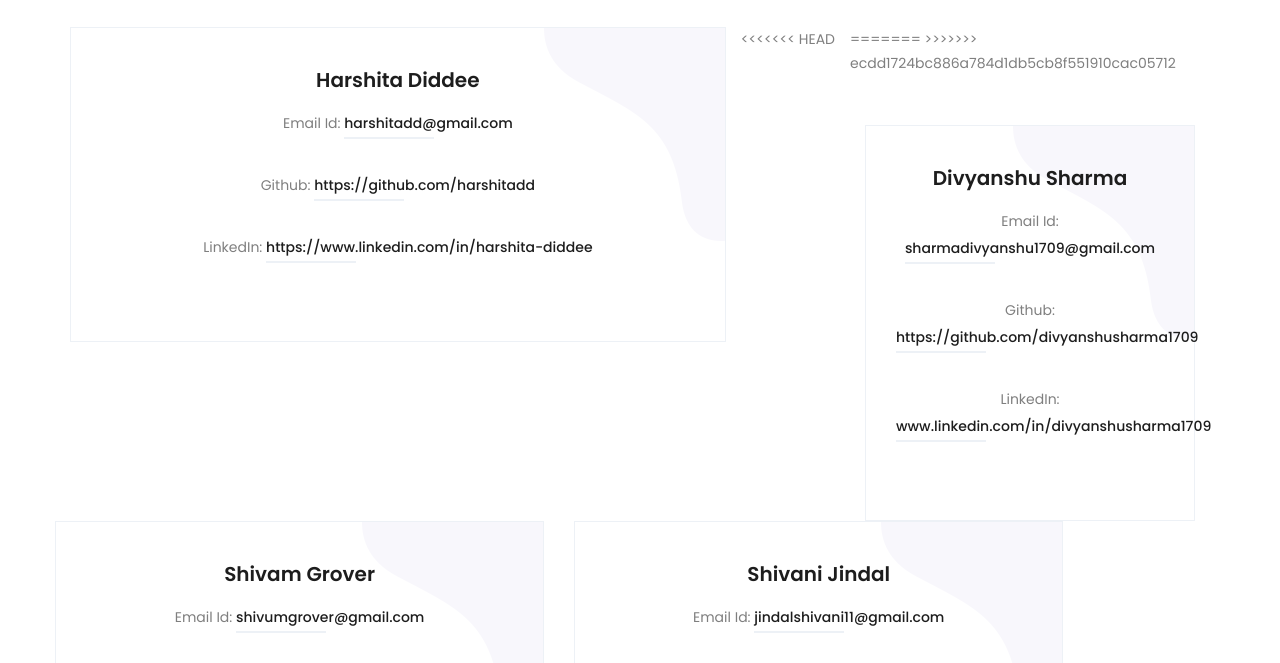
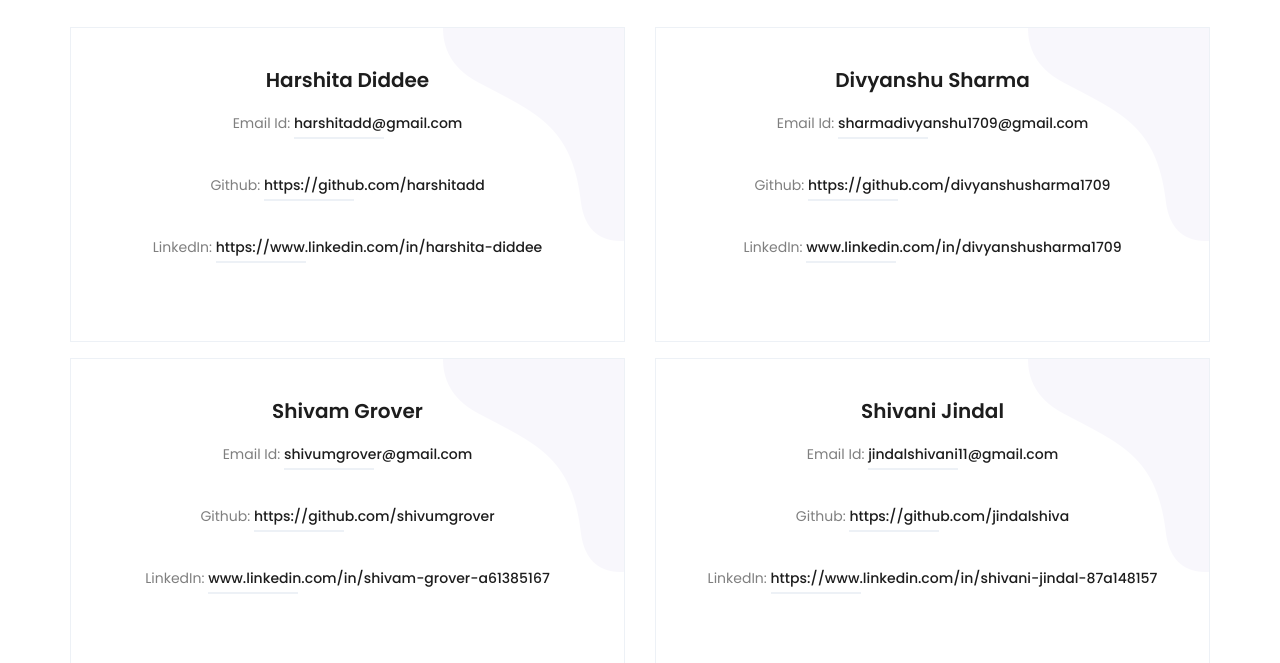
Before and after one commit to Vision-Air/Vision-Air.github.io, a plain HTML site: page contact.html in a window 1280 px wide. Shown: the part 531-1194 px from the top of the page. Drawn offline with Linux system fonts and the light colour scheme.

Commit message:
Fix Contact Us page

```diff
--- a/contact.html
+++ b/contact.html
@@ -4,7 +4,7 @@
     <!-- Required meta tags -->
     <meta charset="utf-8">
     <meta name="viewport" content="width=device-width, initial-scale=1, shrink-to-fit=no">
-    <link rel="icon" href="img/icon/lenseyenew.jpeg" type="image/jpeg">
+    <link rel="icon" href="img/icon/lenseye.jpeg" type="image/jpeg">
     <title>Contact Us</title>
     <!-- Bootstrap CSS -->
     <link rel="stylesheet" href="css/bootstrap.css">
@@ -88,12 +88,6 @@
 
 
 
-<<<<<<< HEAD
-
-                <div class="col-lg-4">
-
-=======
->>>>>>> ecdd1724bc886a784d1db5cb8f551910cac05712
                 <div class="col">
                     <div class="single-service" style="text-align: center;">
 
```
